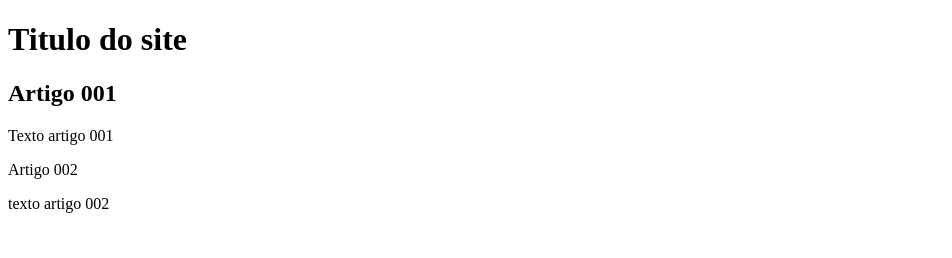
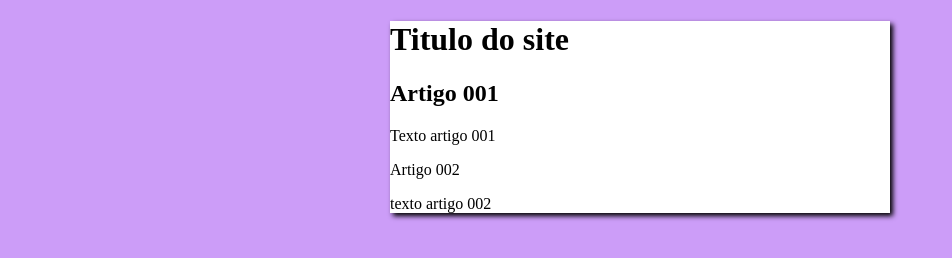
Before and after one commit to andre0602/projeto-site, a plain HTML site: page index.html in a window 1280 px wide. Shown: the whole page, without its empty margins (0-952 px from the left). Drawn offline with Linux system fonts and the light colour scheme.

Commit message:
iniciei o design

```diff
--- /dev/null
+++ b/estilos/style.css
@@ -0,0 +1,15 @@
+{
+    font-family: Arial, Helvetica, sans-serif;
+    font-size: 16px;
+}
+
+body {
+
+    background-color: rgb(204, 157, 248);
+}
+main {
+    background-color: white;
+    width: 500px;
+    margin: auto;
+    box-shadow: 3px 3px 5px rgb(0, 0, 0.473);
+}
--- a/index.html
+++ b/index.html
@@ -4,6 +4,7 @@
     <meta charset="UTF-8">
     <meta name="viewport" content="width=device-width, initial-scale=1.0">
     <title>Título do Site</title>
+    <link rel="stylesheet" href="estilos/style.css">
 </head>
 <body>
     <main>
```
